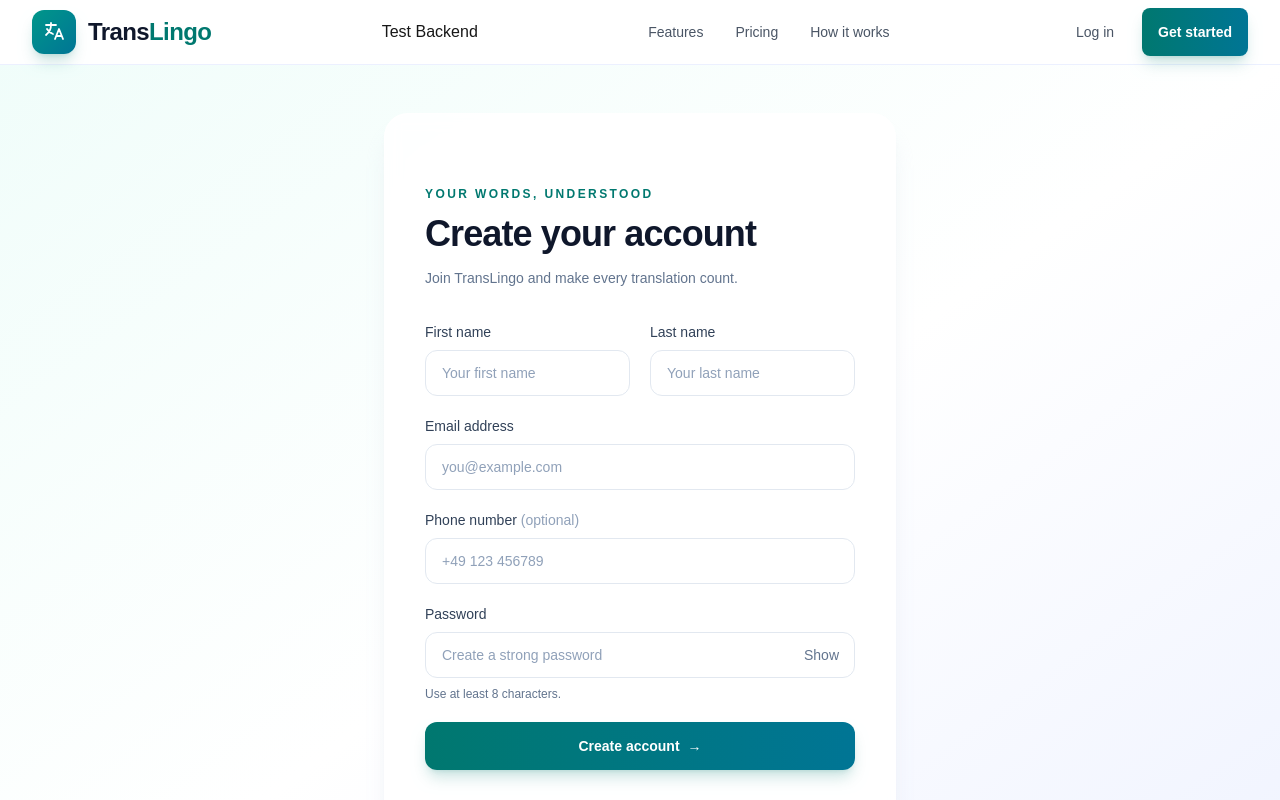
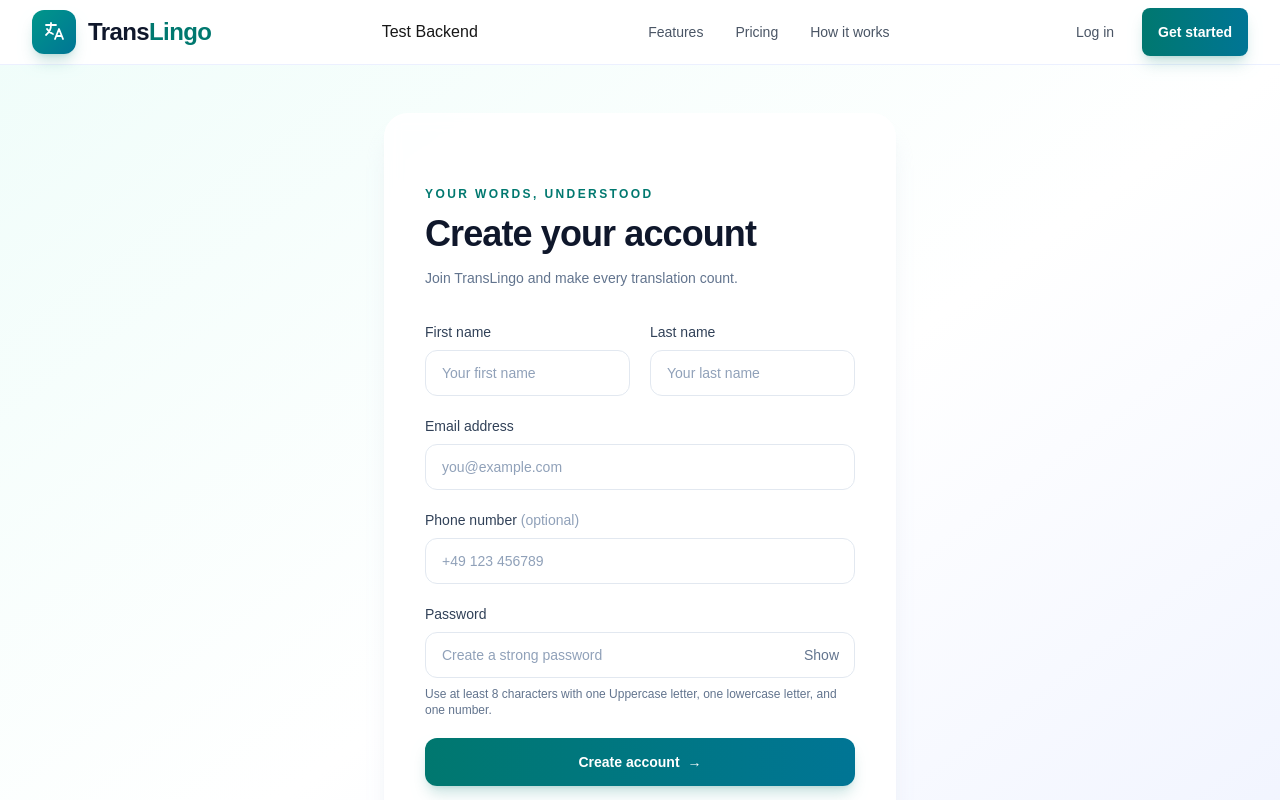
Before and after one commit to batoolfatima2135/TransLingo, a Next.js app: page /register in a window 1280 px wide. Shown: the top 800 px of the page. Built offline with nearby package versions, Linux system fonts and the light colour scheme; no server answers.

Commit message:
Added more detail to password

```diff
--- a/Components/Signup/SignupForm.tsx
+++ b/Components/Signup/SignupForm.tsx
@@ -206,7 +206,8 @@ export default function SignupForm() {
               </div>
 
               <p className="mt-2 text-xs text-slate-500">
-                Use at least 8 characters.
+                Use at least 8 characters with one Uppercase letter, one
+                lowercase letter, and one number.
               </p>
             </div>
 
```
